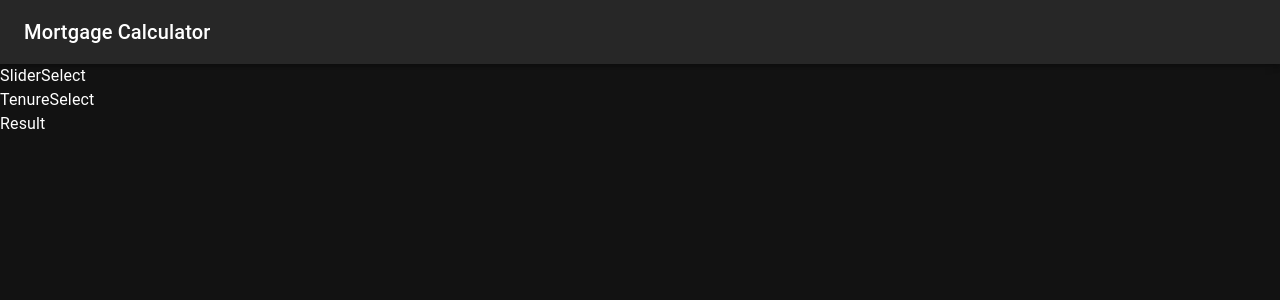
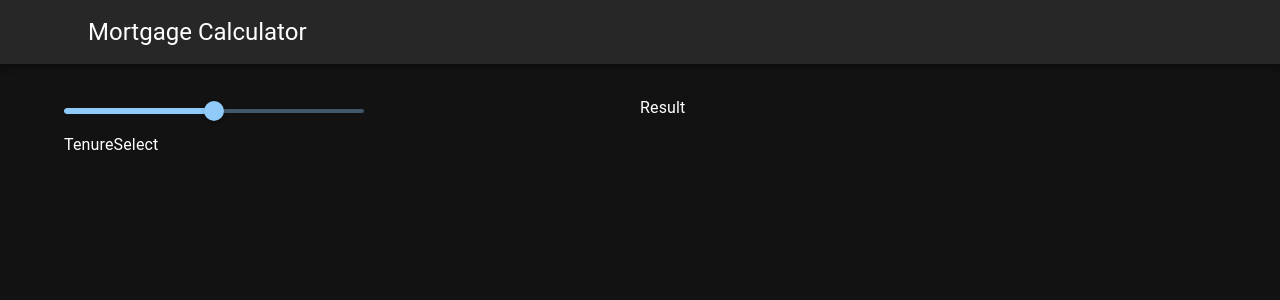
Before and after one commit to Yosefgeda/mortgage-calculator, a React (Create React App) app: page / in a window 1280 px wide. Shown: the top 300 px of the page. Built offline with nearby package versions, Linux system fonts and the light colour scheme.

Commit message:
imported Navbar from materialUi

```diff
--- a/src/App.js
+++ b/src/App.js
@@ -1,3 +1,4 @@
+import { Container, Grid } from "@mui/material";
 import Navbar from "./components/Navbar";
 import Result from "./components/Result";
 import SliderSelect from "./components/SliderSelect";
@@ -6,9 +7,17 @@ function App() {
   return (
     <div className="App">
       <Navbar />
-      <SliderSelect />
-      <TenureSelect />
-      <Result />
+      <Container width="xl" sx={{mt: 4}}>
+        <Grid container>
+          <Grid item xs={12} md={6}>
+            <SliderSelect />
+            <TenureSelect />
+          </Grid>
+          <Grid item xs={12} md={6}>
+            <Result />
+          </Grid>
+        </Grid>
+      </Container>
     </div>
   );
 }
--- a/src/components/Navbar.js
+++ b/src/components/Navbar.js
@@ -3,16 +3,19 @@ import AppBar from '@mui/material/AppBar';
 import Box from '@mui/material/Box';
 import Toolbar from '@mui/material/Toolbar';
 import Typography from '@mui/material/Typography';
+import { Container } from '@mui/material';
 
 const Navbar = () => {
   return (
     <Box sx={{ flexGrow: 1 }}>
       <AppBar position="static">
-        <Toolbar>
-          <Typography variant="h6" component="div" sx={{ flexGrow: 1 }}>
-            Mortgage Calculator
-          </Typography>
-        </Toolbar>
+        <Container width="xl">
+            <Toolbar>
+                <Typography variant="h5" component="div" sx={{ flexGrow: 1 }}>
+                Mortgage Calculator
+                </Typography>
+            </Toolbar>
+        </Container>
       </AppBar>
     </Box>
   );
--- a/src/components/SliderSelect.js
+++ b/src/components/SliderSelect.js
@@ -1,8 +1,9 @@
 import React from 'react'
+import SliderComponent from './common/SliderComponent'
 
 const SliderSelect = () => {
   return (
-    <div>SliderSelect</div>
+    <SliderComponent />
   )
 }
 
--- a/src/components/common/SliderComponent.js
+++ b/src/components/common/SliderComponent.js
@@ -1,9 +1,13 @@
-import React from 'react'
+import * as React from 'react';
+import Box from '@mui/material/Box';
+import Slider from '@mui/material/Slider';
 
 const SliderComponent = () => {
   return (
-    <div>SliderComponent</div>
-  )
+    <Box sx={{ width: 300 }}>
+      <Slider defaultValue={50} aria-label="Default" valueLabelDisplay="auto" />
+    </Box>
+  );
 }
 
-export default SliderComponent
+export default SliderComponent;
```
